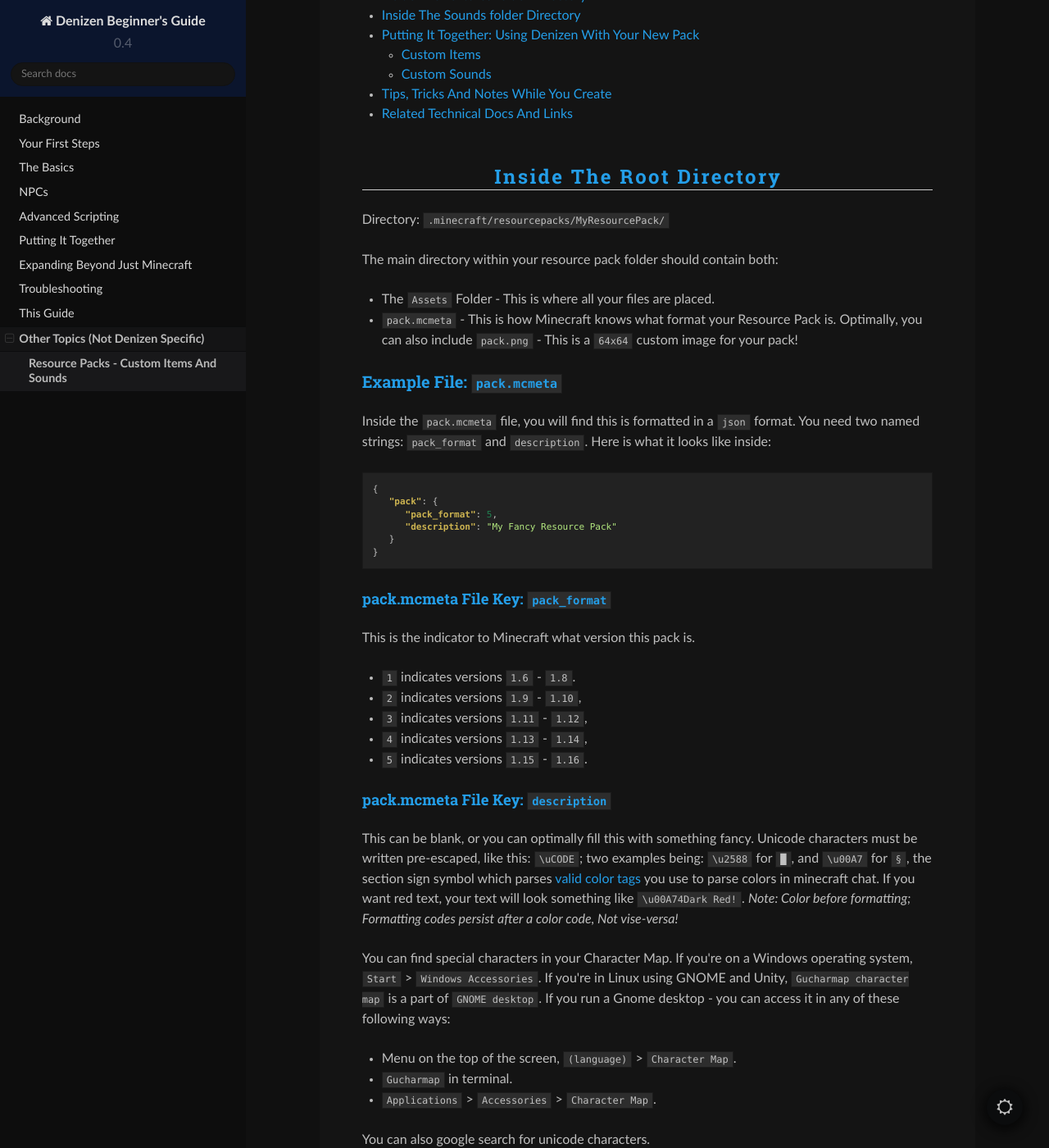
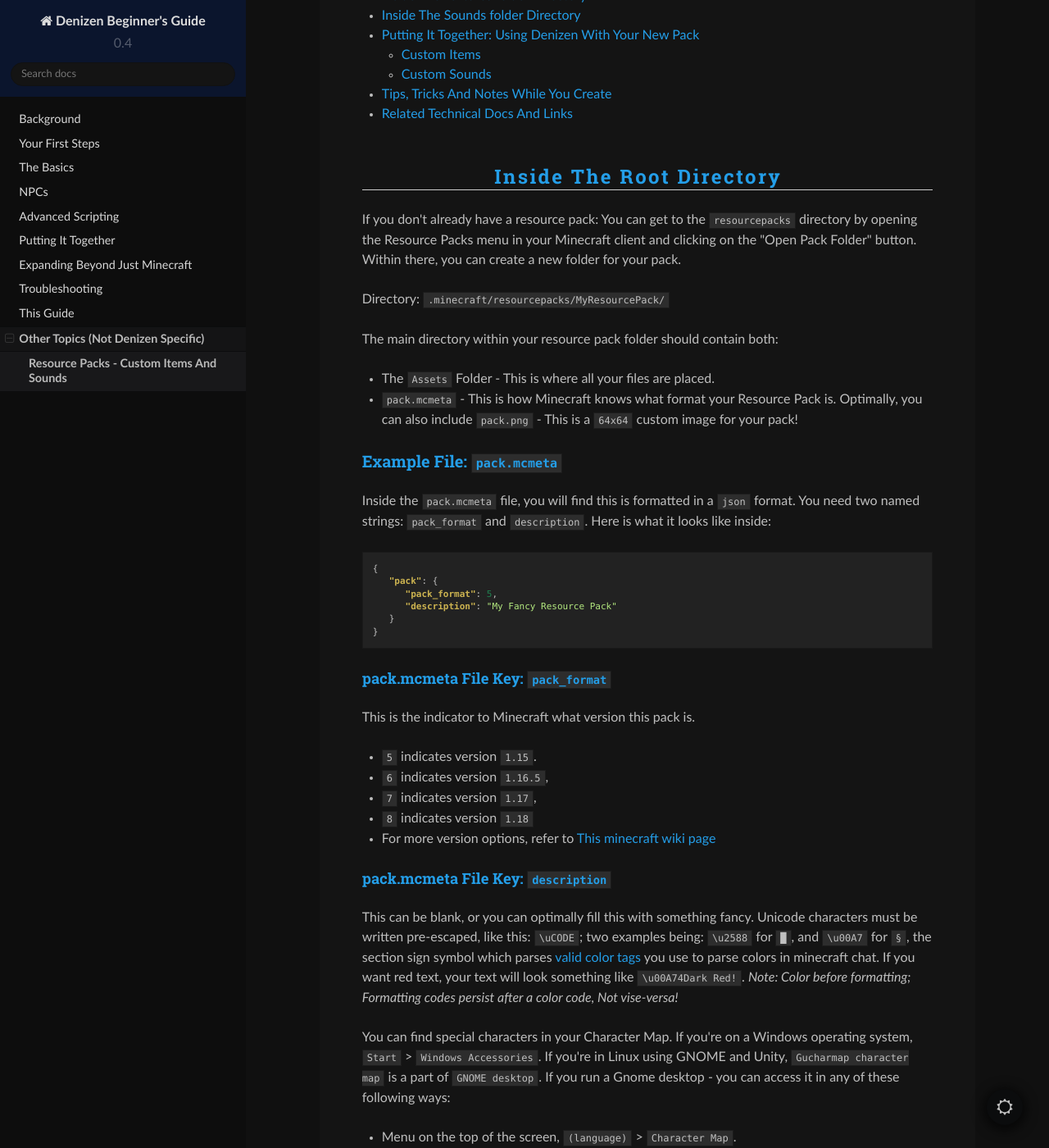
Before and after one commit to DenizenScript/Denizen-Beginners-Guide, a Sphinx documentation site: the page built from source/guides/non-denizen/resource-packs.md, in a window 1280 px wide and 1400 px high, scrolled down 701 px. Shown: the whole window at 82% size. Built offline with Sphinx 7.4.7 and the Read the Docs theme 2.0.0, drawn with Linux system fonts in a browser that asks for light colours; some of the changed text lies outside the part shown.

Commit message:
update some version references and a screenshot

````diff
--- a/source/guides/non-denizen/resource-packs.md
+++ b/source/guides/non-denizen/resource-packs.md
@@ -11,6 +11,8 @@ This guide primarily, details how to correctly format your resource pack, and th
 ```
 
 ### Inside The Root Directory
+
+If you don't already have a resource pack: You can get to the `resourcepacks` directory by opening the Resource Packs menu in your Minecraft client and clicking on the "Open Pack Folder" button. Within there, you can create a new folder for your pack.
 
 Directory: `.minecraft/resourcepacks/MyResourcePack/`
 
@@ -37,11 +39,11 @@ Here is what it looks like inside:
 ##### pack.mcmeta File Key: `pack_format`
 
 This is the indicator to Minecraft what version this pack is.
-- `1` indicates versions `1.6` - `1.8`.
-- `2` indicates versions `1.9` - `1.10`,
-- `3` indicates versions `1.11` - `1.12`,
-- `4` indicates versions `1.13` - `1.14`,
-- `5` indicates versions `1.15` - `1.16`.
+- `5` indicates version `1.15`.
+- `6` indicates version `1.16.5`,
+- `7` indicates version `1.17`,
+- `8` indicates version `1.18`
+- For more version options, refer to [This minecraft wiki page](https://minecraft.fandom.com/wiki/Tutorials/Creating_a_resource_pack#Formatting_pack.mcmeta)
 
 ##### pack.mcmeta File Key: `description`
 
@@ -250,7 +252,7 @@ Directory: `.minecraft/resourcepacks/MyResourcePack/assets/minecraft/sounds/`.
 The sound format Minecraft uses is `.ogg`.
 Free converting tools can be found online, one recommended option being [Audio-Online-Convert.com.](https://audio.online-convert.com/convert-to-ogg).
 For organization's sake, if you're adding new sounds, it is recommended that you place them in a folder named `Custom`. Minecraft's default resource organizes it's sounds by [category](https://hub.spigotmc.org/javadocs/bukkit/org/bukkit/SoundCategory.html).
-You can find Minecraft's default resource sound index here: `/.minecraft/assets/indexes/1.15.json`; where `1.15` is the versions we're using in this guide.
+You can find Minecraft's default resource sound index here: `.minecraft/assets/indexes/1.18.json`; where `1.18` is the Minecraft version to use.
 All of your sound files <span class="parens">('.ogg' files)</span> should be saved in this directory.
 
 ### Putting It Together: Using Denizen With Your New Pack
````
Also changed, not shown: source/guides/background/download-denizen.md (+1 -1 lines), source/guides/first-steps/local-test-server.md (+2 -2 lines), source/guides/first-steps/images/firstlaunch.png.
